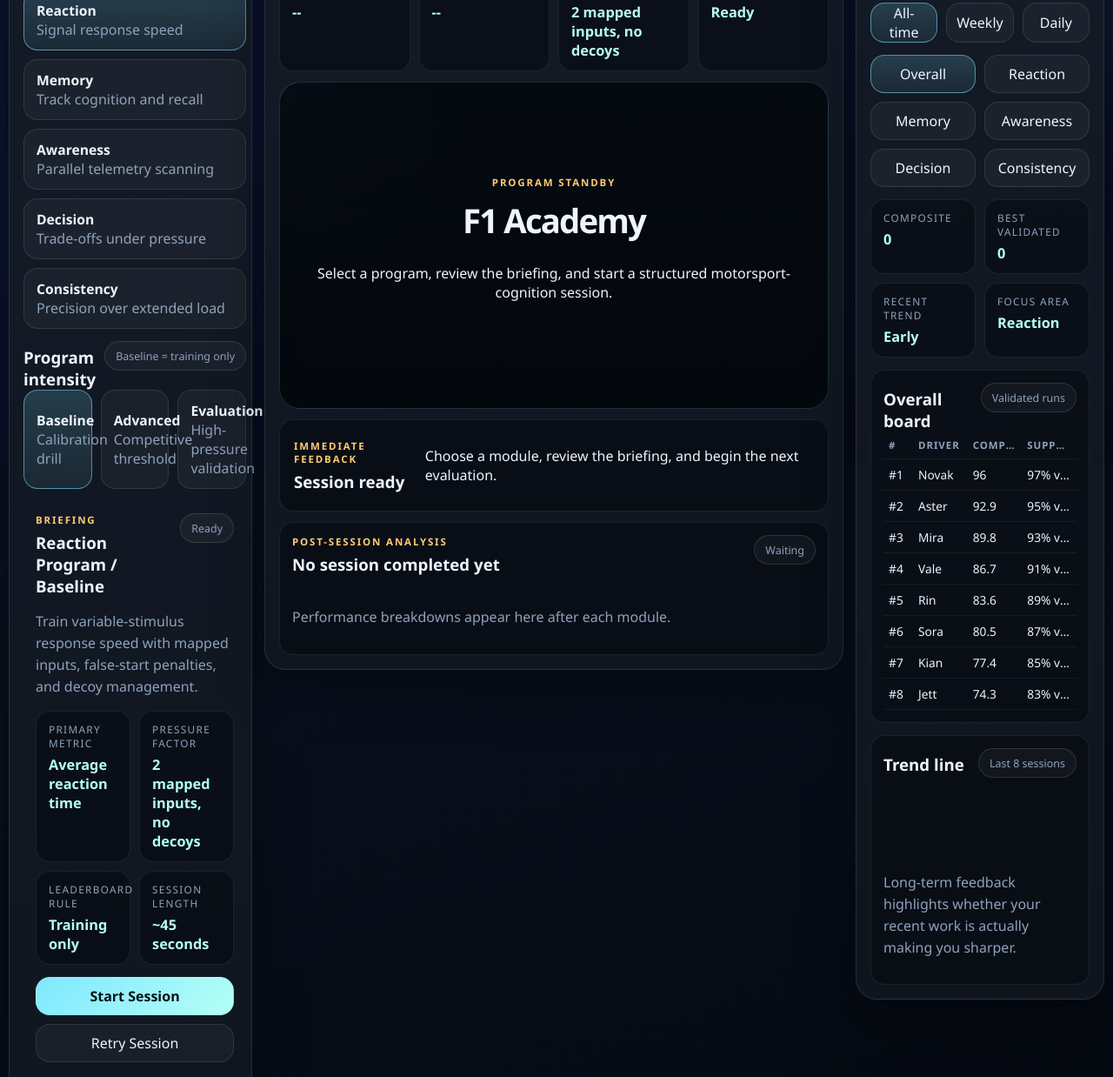
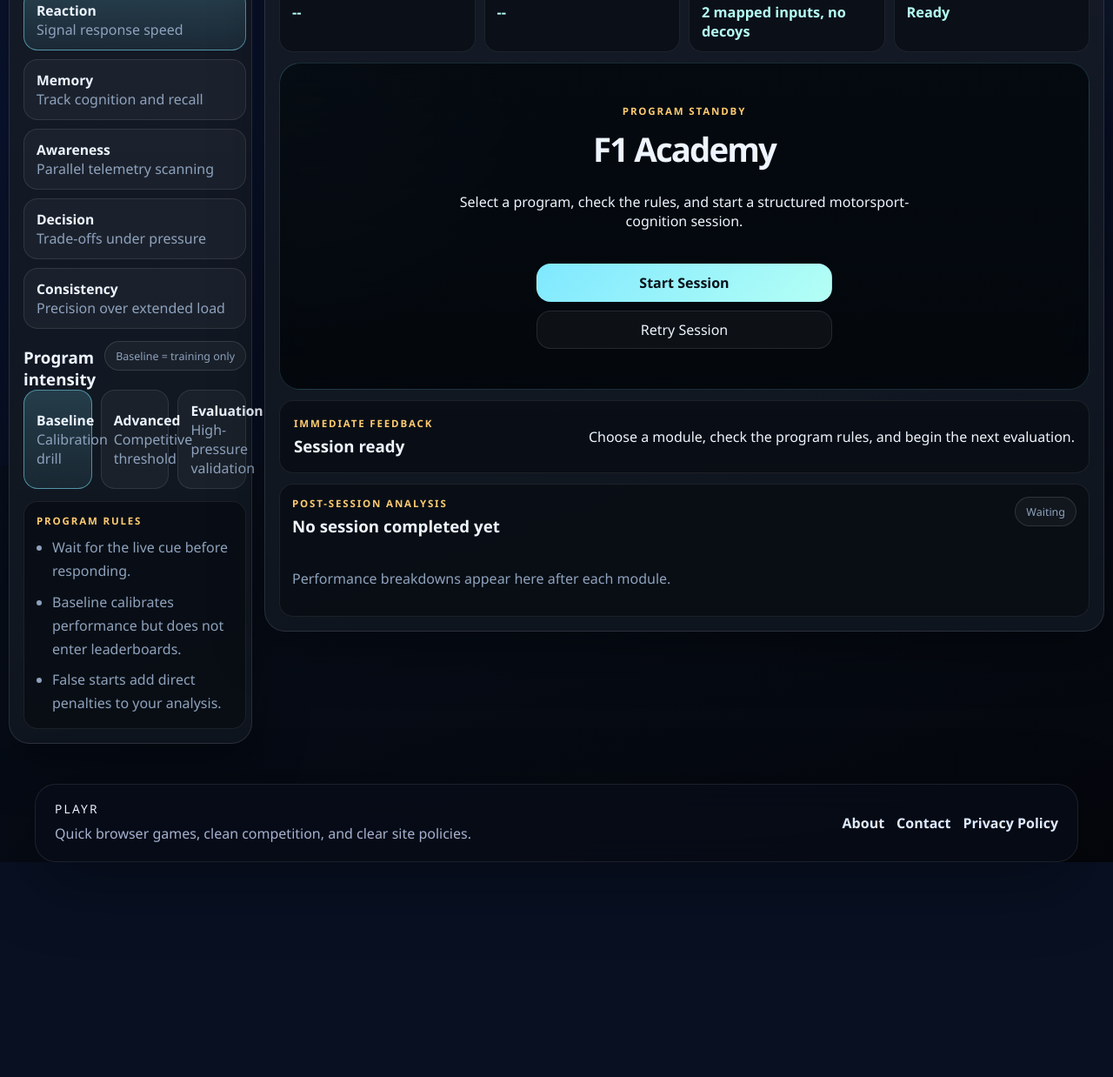
Before and after one commit to 784594/Playr-arcade, a plain HTML site: page games/single-player/f1-academy/index.html in a window 1280 px wide. Shown: the part 409-1647 px from the top of the page at 87% size. After the commit the page ends 1436 px from the top, so only its background shows below. Drawn offline with Linux system fonts and the light colour scheme.

Commit message:
F1 academy ui cleanup

```diff
--- a/games/single-player/f1-academy/game.css
+++ b/games/single-player/f1-academy/game.css
@@ -140,7 +140,7 @@ body.academy-body {
 
 .academy-grid {
   display: grid;
-  grid-template-columns: 300px minmax(0, 1fr) 310px;
+  grid-template-columns: 300px minmax(0, 1fr);
   gap: 14px;
   margin-top: 14px;
   align-items: start;
@@ -151,13 +151,11 @@ body.academy-body {
 }
 
 .selector-panel,
-.insight-panel,
 .stage-panel {
   min-height: calc(100vh - 208px);
 }
 
-.selector-panel,
-.insight-panel {
+.selector-panel {
   display: grid;
   align-content: start;
   gap: 14px;
@@ -319,6 +317,11 @@ body.academy-body {
   margin-top: 14px;
 }
 
+.overlay-actions {
+  width: min(100%, 340px);
+  margin: 22px auto 0;
+}
+
 .button.primary {
   color: #07121a;
   font-weight: 800;
@@ -395,6 +398,12 @@ body.academy-body {
   margin: 10px 0 8px;
   font-size: clamp(1.7rem, 3vw, 2.5rem);
   letter-spacing: -0.05em;
+}
+
+.stage-overlay p {
+  max-width: 540px;
+  margin-left: auto;
+  margin-right: auto;
 }
 
 .stage-surface {
@@ -725,7 +734,7 @@ kbd {
 
 @media (max-width: 1360px) {
   .academy-grid {
-    grid-template-columns: 280px minmax(0, 1fr) 286px;
+    grid-template-columns: 280px minmax(0, 1fr);
   }
 
   .stage-frame {
@@ -743,7 +752,6 @@ kbd {
   }
 
   .selector-panel,
-  .insight-panel,
   .stage-panel {
     min-height: auto;
   }
--- a/games/single-player/f1-academy/game.js
+++ b/games/single-player/f1-academy/game.js
@@ -699,14 +699,16 @@
   function renderBriefing() {
     const meta = selectedCategoryMeta();
     const config = selectedConfig();
-    dom.briefingTitle.textContent = `${meta.label} / ${config.label}`;
-    dom.briefingCopy.textContent = meta.description;
-    dom.briefingMetric.textContent = config.metric;
-    dom.briefingPressure.textContent = config.pressure;
-    dom.briefingRule.textContent = config.leaderboardEligible ? 'Validated competitive run' : 'Training only';
-    dom.briefingLength.textContent = config.sessionLength;
-    dom.briefingStatus.textContent = state.activeSession ? 'Live' : 'Ready';
-    dom.leaderboardEligibilityTag.textContent = config.leaderboardEligible ? 'Eligible for validated boards' : 'Baseline = training only';
+    if (dom.briefingTitle) dom.briefingTitle.textContent = `${meta.label} / ${config.label}`;
+    if (dom.briefingCopy) dom.briefingCopy.textContent = meta.description;
+    if (dom.briefingMetric) dom.briefingMetric.textContent = config.metric;
+    if (dom.briefingPressure) dom.briefingPressure.textContent = config.pressure;
+    if (dom.briefingRule) dom.briefingRule.textContent = config.leaderboardEligible ? 'Validated competitive run' : 'Training only';
+    if (dom.briefingLength) dom.briefingLength.textContent = config.sessionLength;
+    if (dom.briefingStatus) dom.briefingStatus.textContent = state.activeSession ? 'Live' : 'Ready';
+    if (dom.leaderboardEligibilityTag) {
+      dom.leaderboardEligibilityTag.textContent = config.leaderboardEligible ? 'Eligible for validated boards' : 'Baseline = training only';
+    }
     dom.ruleList.innerHTML = config.rules.map((rule) => `<li>${rule}</li>`).join('');
     dom.sessionTitle.textContent = `${meta.label} / ${config.label}`;
   }
@@ -969,6 +971,9 @@
   }
 
   function renderLeaderboard() {
+    if (!dom.boardPrimaryHeader || !dom.boardSecondaryHeader || !dom.leaderboardTitle || !dom.leaderboardMeta || !dom.leaderboardBody) {
+      return;
+    }
     const board = state.selection.board;
     const range = state.selection.range;
     const rows = filterEntriesByRange(sortBoardEntries(board, state.leaderboards[board] || []), range).slice(0, 8);
@@ -977,8 +982,12 @@
     dom.boardSecondaryHeader.textContent = secondary;
     dom.leaderboardTitle.textContent = board === 'overall' ? 'Overall board' : `${CATEGORY_META[board].short} board`;
     dom.leaderboardMeta.textContent = range === 'all' ? 'Validated runs' : `${range === 'weekly' ? '7-day' : '24-hour'} window`;
-    dom.rangeSummaryTag.textContent = range === 'all' ? 'All-time' : range === 'weekly' ? 'Weekly' : 'Daily';
-    dom.sessionRangeTag.textContent = range === 'all' ? 'All-time board' : range === 'weekly' ? 'Weekly board' : 'Daily board';
+    if (dom.rangeSummaryTag) {
+      dom.rangeSummaryTag.textContent = range === 'all' ? 'All-time' : range === 'weekly' ? 'Weekly' : 'Daily';
+    }
+    if (dom.sessionRangeTag) {
+      dom.sessionRangeTag.textContent = range === 'all' ? 'All-time board' : range === 'weekly' ? 'Weekly board' : 'Daily board';
+    }
 
     if (!rows.length) {
       dom.leaderboardBody.innerHTML = '<tr><td colspan="4">No validated runs in this range yet.</td></tr>';
@@ -999,6 +1008,7 @@
   }
 
   function renderHistory() {
+    if (!dom.trendBars || !dom.historyNote) return;
     const recent = state.history.slice(0, 8).reverse();
     dom.trendBars.innerHTML = '';
     if (!recent.length) {
@@ -1022,6 +1032,7 @@
   }
 
   function renderSnapshots() {
+    if (!dom.snapshotComposite || !dom.snapshotValidated || !dom.snapshotTrend || !dom.snapshotFocus) return;
     const composite = normalizedOverallScore();
     const validatedCount = BOARDS.filter((board) => board !== 'overall' && state.records.domains[board]).length;
     const recentValidated = state.history.filter((entry) => entry.validated).slice(0, 6);
@@ -2028,8 +2039,8 @@
   function init() {
     bindEvents();
     hideAllStages();
-    setOverlay('F1 Academy', 'Select a program, review the briefing, and start a structured motorsport-cognition session.', true);
-    setFeedback('Session ready', 'Choose a module, review the briefing, and begin the next evaluation.');
+    setOverlay('F1 Academy', 'Select a program, check the rules, and start a structured motorsport-cognition session.', true);
+    setFeedback('Session ready', 'Choose a module, check the program rules, and begin the next evaluation.');
     renderAll();
   }
 
--- a/games/single-player/f1-academy/index.html
+++ b/games/single-player/f1-academy/index.html
@@ -37,7 +37,7 @@
         </div>
         <div class="hero-pill">
           <span>Session flow</span>
-          <strong>Briefing -> execution -> analysis</strong>
+          <strong>Select -> execute -> analysis</strong>
         </div>
         <div class="hero-pill">
           <span>Competitive focus</span>
@@ -97,39 +97,6 @@
           </div>
         </div>
 
-        <section class="briefing-card">
-          <div class="section-row">
-            <div>
-              <p class="eyebrow small">Briefing</p>
-              <h3 id="briefingTitle">Reaction Program</h3>
-            </div>
-            <span class="status-tag" id="briefingStatus">Ready</span>
-          </div>
-          <p class="briefing-copy" id="briefingCopy"></p>
-          <div class="briefing-grid">
-            <div>
-              <span>Primary metric</span>
-              <strong id="briefingMetric">Average reaction time</strong>
-            </div>
-            <div>
-              <span>Pressure factor</span>
-              <strong id="briefingPressure">Variable stimuli</strong>
-            </div>
-            <div>
-              <span>Leaderboard rule</span>
-              <strong id="briefingRule">Validated runs only</strong>
-            </div>
-            <div>
-              <span>Session length</span>
-              <strong id="briefingLength">~45 seconds</strong>
-            </div>
-          </div>
-          <div class="action-stack">
-            <button class="button primary" type="button" id="startBtn">Start Session</button>
-            <button class="button secondary" type="button" id="retryBtn">Retry Session</button>
-          </div>
-        </section>
-
         <section class="notes-card">
           <p class="eyebrow small">Program rules</p>
           <ul class="rule-list" id="ruleList"></ul>
@@ -144,7 +111,6 @@
           </div>
           <div class="stage-top-tags">
             <span class="stage-tag" id="sessionStateTag">Standby</span>
-            <span class="stage-tag" id="sessionRangeTag">All-time board</span>
           </div>
         </div>
 
@@ -172,7 +138,11 @@
             <div class="stage-overlay" id="stageOverlay">
               <p class="eyebrow small">Program standby</p>
               <h3 id="overlayTitle">Reaction Program</h3>
-              <p id="overlayCopy">Use the briefing panel to understand the drill, then launch the session when ready.</p>
+              <p id="overlayCopy">Choose a module, check the rules on the left, and launch the next motorsport-cognition session when ready.</p>
+              <div class="action-stack overlay-actions">
+                <button class="button primary" type="button" id="startBtn">Start Session</button>
+                <button class="button secondary" type="button" id="retryBtn">Retry Session</button>
+              </div>
             </div>
 
             <div class="stage-surface" id="stageSurface">
@@ -221,7 +191,7 @@
               <p class="eyebrow small">Immediate feedback</p>
               <h3 id="feedbackTitle">Session ready</h3>
             </div>
-            <p id="feedbackCopy">Choose a module, review the briefing, and begin the next evaluation.</p>
+            <p id="feedbackCopy">Choose a module, check the program rules, and begin the next evaluation.</p>
           </div>
         </div>
 
@@ -238,78 +208,6 @@
         </section>
       </section>
 
-      <aside class="panel insight-panel">
-        <div class="panel-head compact">
-          <div>
-            <p class="eyebrow small">Performance Center</p>
-            <h2>Analysis + boards</h2>
-          </div>
-          <span class="subtle-tag" id="rangeSummaryTag">All-time</span>
-        </div>
-
-        <div class="range-switch" role="group" aria-label="Leaderboard range">
-          <button class="range-btn active" type="button" data-range="all">All-time</button>
-          <button class="range-btn" type="button" data-range="weekly">Weekly</button>
-          <button class="range-btn" type="button" data-range="daily">Daily</button>
-        </div>
-
-        <div class="board-switch" role="group" aria-label="Leaderboard board">
-          <button class="board-btn active" type="button" data-board="overall">Overall</button>
-          <button class="board-btn" type="button" data-board="reaction">Reaction</button>
-          <button class="board-btn" type="button" data-board="memory">Memory</button>
-          <button class="board-btn" type="button" data-board="awareness">Awareness</button>
-          <button class="board-btn" type="button" data-board="decision">Decision</button>
-          <button class="board-btn" type="button" data-board="consistency">Consistency</button>
-        </div>
-
-        <section class="snapshot-grid" aria-label="Performance snapshot">
-          <article class="snapshot-card">
-            <span>Composite</span>
-            <strong id="snapshotComposite">0</strong>
-          </article>
-          <article class="snapshot-card">
-            <span>Best validated</span>
-            <strong id="snapshotValidated">0</strong>
-          </article>
-          <article class="snapshot-card">
-            <span>Recent trend</span>
-            <strong id="snapshotTrend">Flat</strong>
-          </article>
-          <article class="snapshot-card">
-            <span>Focus area</span>
-            <strong id="snapshotFocus">Reaction</strong>
-          </article>
-        </section>
-
-        <section class="leaderboard-shell">
-          <div class="section-row">
-            <h3 id="leaderboardTitle">Overall board</h3>
-            <span class="subtle-tag" id="leaderboardMeta">Validated runs</span>
-          </div>
-          <div class="table-wrap">
-            <table class="board-table" aria-label="F1 Academy leaderboard">
-              <thead>
-                <tr>
-                  <th>#</th>
-                  <th>Driver</th>
-                  <th id="boardPrimaryHeader">Score</th>
-                  <th id="boardSecondaryHeader">Support</th>
-                </tr>
-              </thead>
-              <tbody id="leaderboardBody"></tbody>
-            </table>
-          </div>
-        </section>
-
-        <section class="history-card">
-          <div class="section-row">
-            <h3>Trend line</h3>
-            <span class="subtle-tag">Last 8 sessions</span>
-          </div>
-          <div class="trend-bars" id="trendBars"></div>
-          <p class="history-note" id="historyNote">Long-term feedback highlights whether your recent work is actually making you sharper.</p>
-        </section>
-      </aside>
     </main>
   </div>
 </body>
```
Also changed, not shown: shared/site-notices.js (+13 -0 lines), updates/logs.md (+1 -0 lines).
